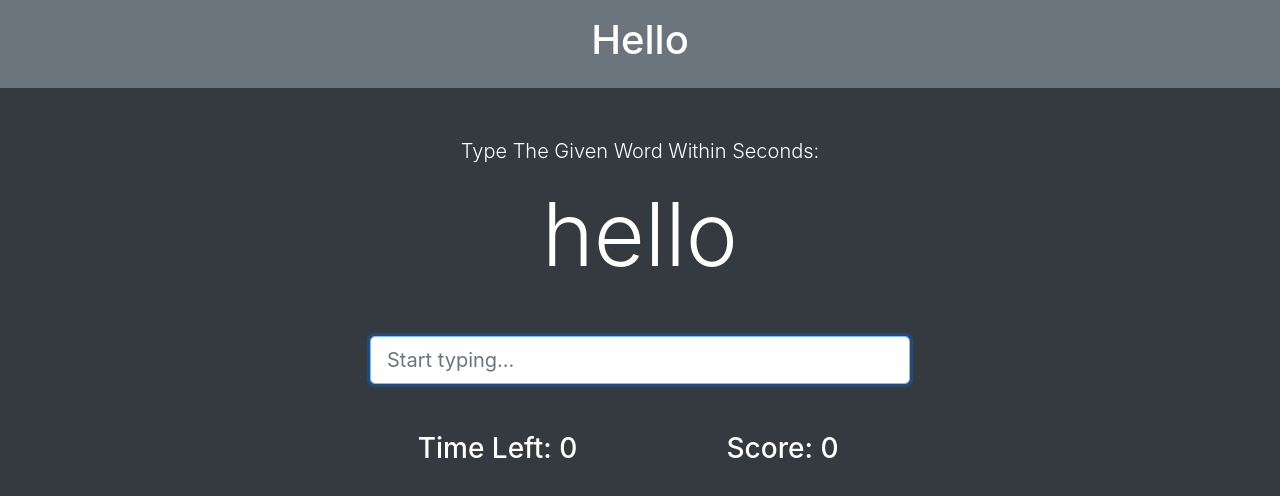
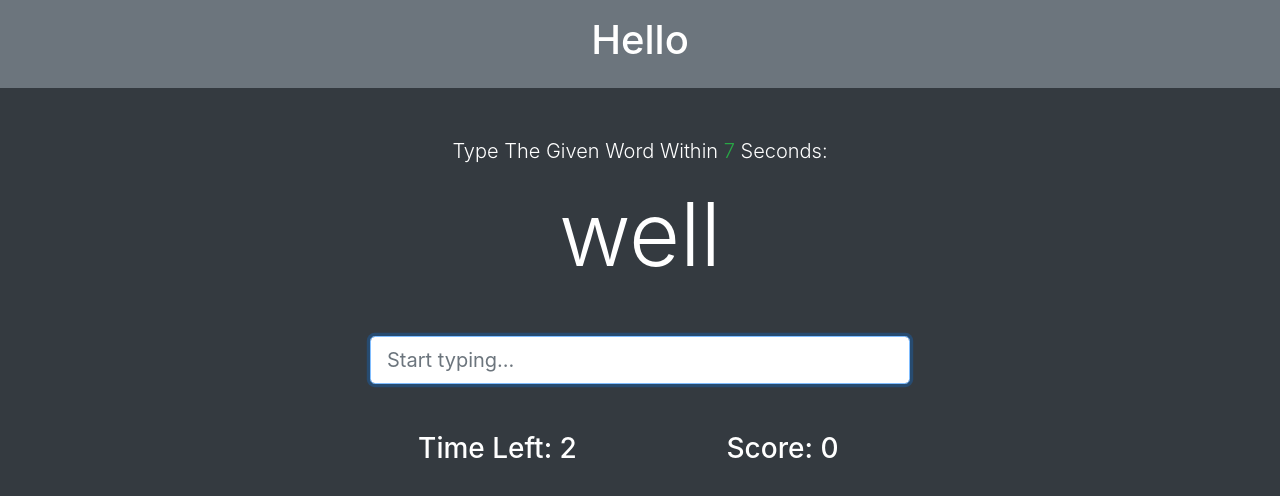
Before and after one commit to lamiawael/Game-, a plain HTML site: page try2.html in a window 1280 px wide. Drawn offline with nearby package versions, Linux system fonts and the light colour scheme.

Commit message:
Update try2.html

```diff
--- a/try2.html
+++ b/try2.html
@@ -35,6 +35,6 @@
       </div>
     </div>
   </div>
-  <script src="/new.html/trying.js"></script>
+  <script src="trying.js"></script>
 </body>
 </html>
```
